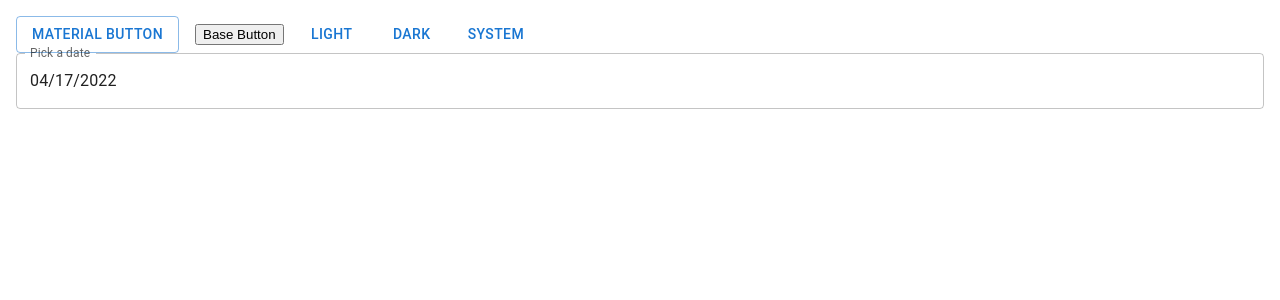
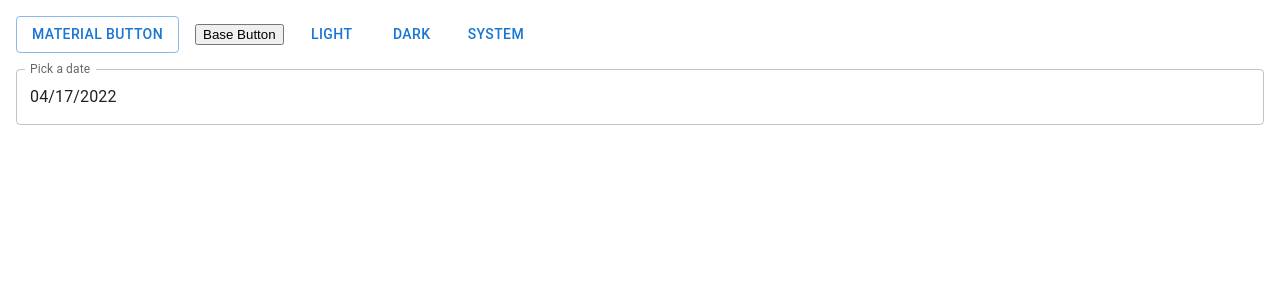
Before and after one commit to yay/gql-sandbox-client, a React (Vite) app: page / in a window 1280 px wide. Shown: the top 300 px of the page. Built offline with nearby package versions, Linux system fonts and the light colour scheme.

Commit message:
DatePicker styling example.

```diff
--- a/src/App.tsx
+++ b/src/App.tsx
@@ -33,7 +33,7 @@ function App() {
         backgroundColor: (theme) => theme.palette.background.paper, // type-safe unlike the above
       }}
     >
-      <Grid container direction={'column'}>
+      <Grid container direction={'column'} rowGap={2}>
         <Grid container direction={'row'} columnGap={2} alignItems={'center'}>
           <Button variant={'outlined'}>Material Button</Button>
           <BaseButton>Base Button</BaseButton>
--- a/src/Theme.tsx
+++ b/src/Theme.tsx
@@ -44,10 +44,40 @@ const useDesignContext = () => {
   return React.useContext(DesignContext);
 };
 
-const getPickerStyles = (): PickerComponents<Theme> => ({
-  MuiPickersToolbar: {},
+const getPickerStyles = (theme: Theme): PickerComponents<Theme> => ({
+  MuiPickersToolbar: {
+    styleOverrides: {
+      root: {
+        backgroundColor: 'red',
+      },
+    },
+  },
+  MuiDateField: {
+    defaultProps: {
+      sx: {
+        '& input': {},
+      },
+    },
+  },
   MuiDatePicker: {},
-  MuiDateCalendar: {},
+  MuiDateCalendar: {
+    styleOverrides: {
+      root: {
+        backgroundColor: 'red',
+        color: 'yellow',
+        '& .MuiPickersCalendarHeader-switchViewButton, .MuiPickersArrowSwitcher-button': {
+          color: 'white',
+        },
+        '& .MuiDayCalendar-weekDayLabel': {
+          color: 'yellow',
+          fontWeight: 'bold',
+        },
+        '& .MuiPickersDay-root': {
+          color: 'white',
+        },
+      },
+    },
+  },
   // MuiCalendarPicker: {},
 });
 
@@ -67,7 +97,9 @@ const DesignProvider: FC<CustomThemeContextProps> = (props) => {
   });
 
   const theme = useMemo(() => {
-    return createTheme(
+    let theme = createTheme(
+      // Only the first argument (`options`) is processed by the `createTheme` function,
+      // so we have to use `deepmerge` here.
       deepmerge(
         {
           // vars: {} // error - this is a private name for CSS theme variables
@@ -80,7 +112,6 @@ const DesignProvider: FC<CustomThemeContextProps> = (props) => {
           //   },
           // },
           components: {
-            ...getPickerStyles(),
             MuiAutocomplete: {
               defaultProps: {},
             },
@@ -89,6 +120,15 @@ const DesignProvider: FC<CustomThemeContextProps> = (props) => {
         themeOptions
       )
     );
+
+    // Using theme options to define other options.
+    theme = createTheme(theme, {
+      components: {
+        ...getPickerStyles(theme),
+      },
+    });
+
+    return theme;
   }, [themeOptions]);
 
   const designContextValue = useMemo(() => {
```
